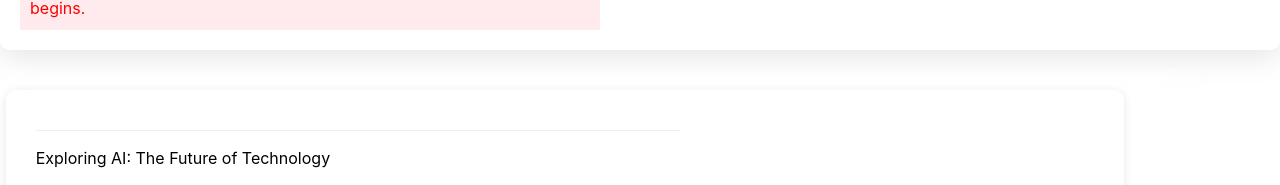
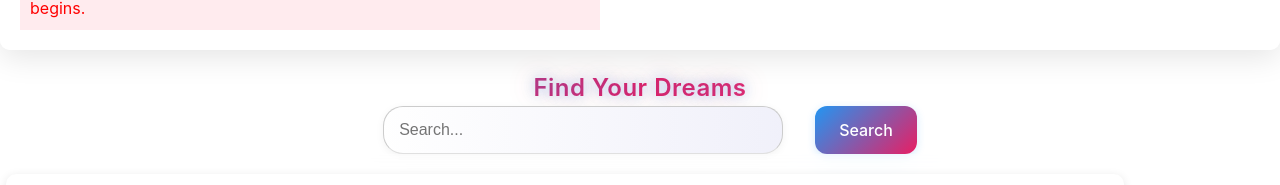
Before and after one commit to abulhasnatsifat/The-Dream-Vibe-Journal, a React (Create React App) app: page /home in a window 1280 px wide. Shown: the part 455-640 px from the top of the page. Built offline with nearby package versions, Linux system fonts and the light colour scheme.

Commit message:
Add files via upload

```diff
--- a/src/components/Home/Home.jsx
+++ b/src/components/Home/Home.jsx
@@ -1,6 +1,7 @@
 import React from 'react';
 import Footer from '../Footer/Footer';
 import Nav from '../Header/Nav';
+import Find from '../Find/Find';
 import Homeblog from '../Homeblog/Homeblog';
 import FeaturedPost from '../FeaturedPost/FeaturedPost';
 import NewsletterSignup from '../NewsletterSignup/NewsletterSignup';
@@ -11,11 +12,13 @@ const Home = () => {
   return (
 <div>
   <Nav />
+
   <br/>
   <br/>
   <br/>
    <div className="homeblog">
   <FeaturedPost />
+  <Find />
   <Homeblog/>
   <NewsletterSignup />
   <Testimonials />
```
